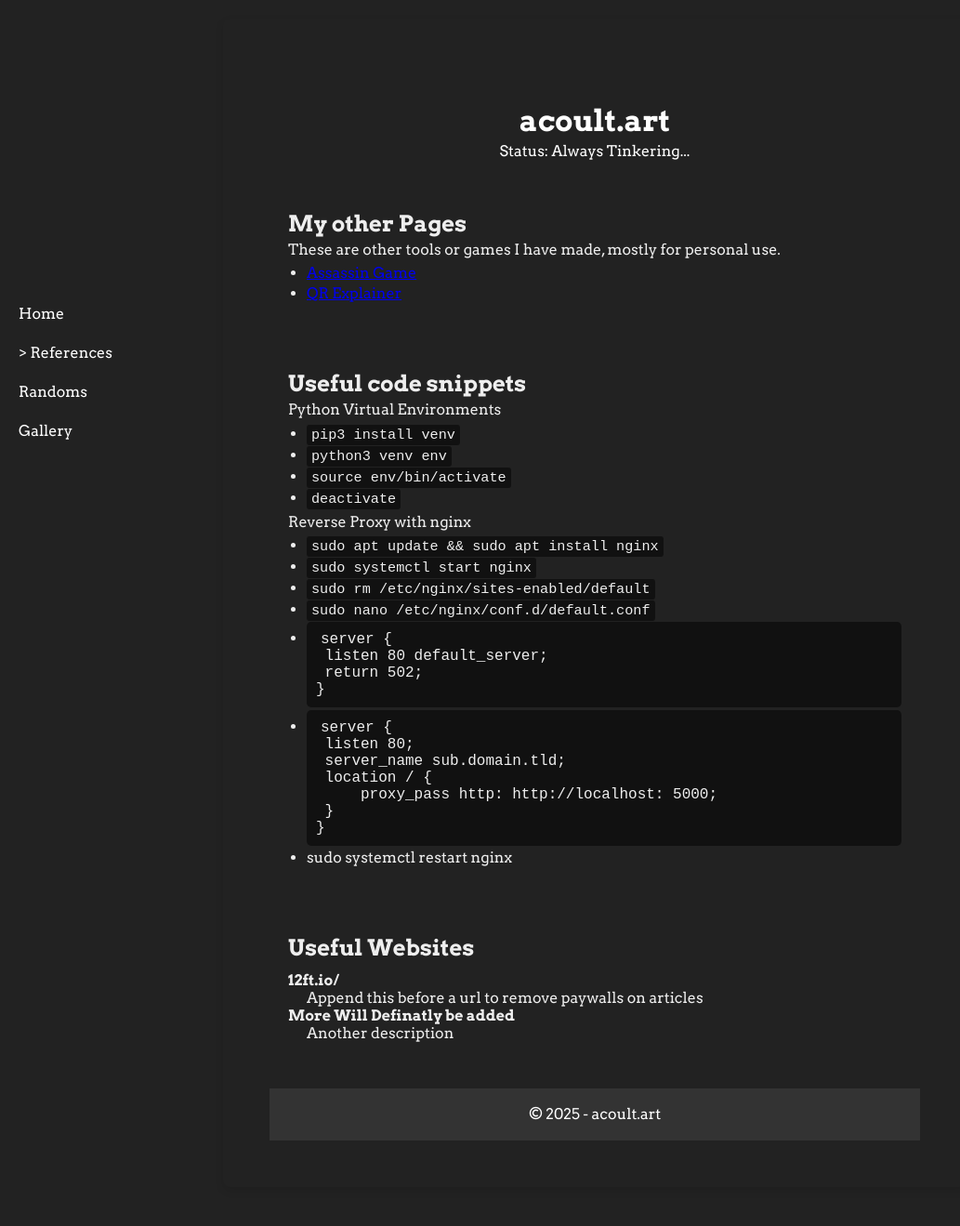
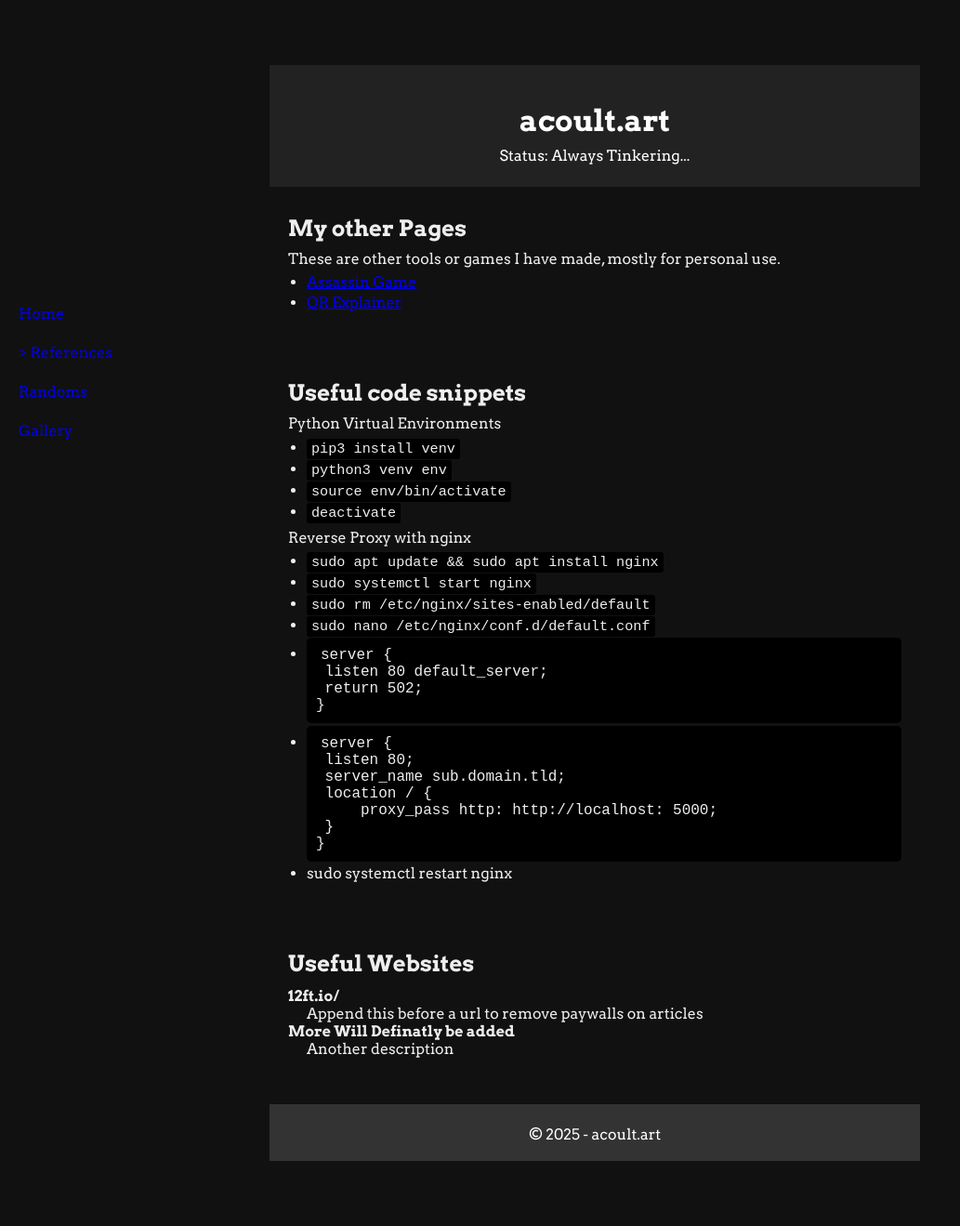
Before and after one commit to a-842/website, a Flask app: page /references in a window 1280 px wide. Shown: the whole page at 93% size, without its empty margins (0-1033 px from the left). Before the commit the page ends 1227 px from the top, so only its background shows below. Run offline with Flask 3, Linux system fonts and the light colour scheme; some libraries are stand-ins or nearby versions.

Commit message:
Update style.css

```diff
--- a/static/style.css
+++ b/static/style.css
@@ -1,4 +1,3 @@
-@import url('https://fonts.googleapis.com/css2?family=VT323&display=swap');
 @import url('https://fonts.googleapis.com/css2?family=Arvo:ital,wght@0,400;0,700;1,400;1,700&display=swap');
 
 /* for consistency */
@@ -11,17 +10,15 @@
 /* General Styles */
 body {
   padding: 20px;
-  background: #222;
+  background: #111;
   color: #eee;
   font-family: 'Arvo', serif;
 }
 
 main {
     max-width: 800px;
-    box-shadow: 0 4px 10px rgba(0, 0, 0, 0.1);
     margin: auto;
     padding: 50px;
-    border-radius: 8px;
 }
 
 nav {
@@ -30,12 +27,11 @@ nav {
     left: 0;
     width: auto;
     height: 100vh;
-    background-color: #222;
     padding: 10px;
     display: flex;
     flex-direction: column;
     justify-content: center;
-    align-items: center;
+    /*align-items: center;*/
 }
 
 nav ul {
@@ -52,30 +48,10 @@ nav ul li {
 nav ul li a {
     display: block;
     padding: 10px;
-    color: white;
     text-decoration: none;
-    border-radius: 5px;
     transition: background 0.3s;
 }
 
-nav ul li a:hover {
-    font-size: 1.5em;
-}
-
-/* Buttons */
-button {
-    padding: 10px 15px;
-    background: #f6a;
-    color: black;
-    border: 2px solid black;
-    font-size: 1.2em;
-    cursor: pointer;
-    transition: background 0.3s;
-}
-
-button:hover {
-    background: darkorange;
-}
 
 /* Layout Elements */
 header {
@@ -110,6 +86,7 @@ h2 {
 
 p {
     line-height: 1.6;
+    margin-top: 5px;
 }
 
 /* Code & Preformatted Text */
@@ -117,56 +94,25 @@ p {
 code {
     font-family: "Courier New", Courier, monospace;
     font-size: 0.95em;
-    background-color: #f5f5f5;
+    background-color: black;
     padding: 2px 5px;
     border-radius: 3px;
 }
 
 /* Block code styling */
 pre {
-    background-color: #1e1e1e;  /* Dark background for contrast */
-    color: #dcdcdc;  /* Light text */
+    background-color: black;
     padding: 10px;
     border-radius: 5px;
-    overflow-x: auto; /* Scroll for long lines */
+    overflow-x: auto;
     font-family: "Courier New", Courier, monospace;
 }
 
 /* Make sure <code> inside <pre> inherits styles */
 pre code {
     background: none;
-    color: inherit;
     font-size: 1em;
 }
-code {
-    font-family: "Courier New", Courier, monospace;
-    font-size: 0.95em;
-    background-color: #111;
-    padding: 2px 5px;
-    border-radius: 3px;
-}
-
-pre {
-    background-color: #111;
-    color: #eee;
-    padding: 10px;
-    border-radius: 5px;
-    overflow-x: auto;
-    font-family: "Courier New", Courier, monospace;
-}
-
-pre code {
-    background: none;
-    color: inherit;
-    font-size: 1em;
-}
-
-section img {
-    width: 100%;
-    height: auto;
-
-}
-
 
 
 /* Table Elements */
```
